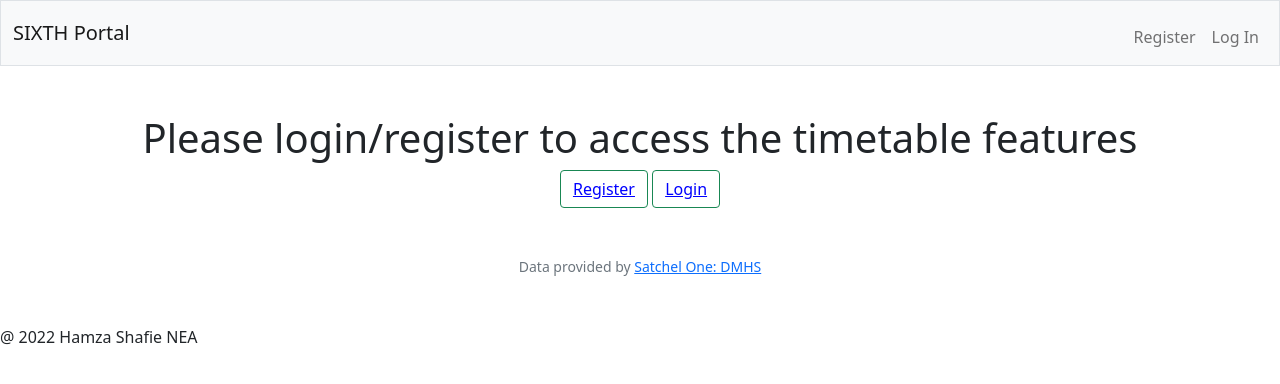
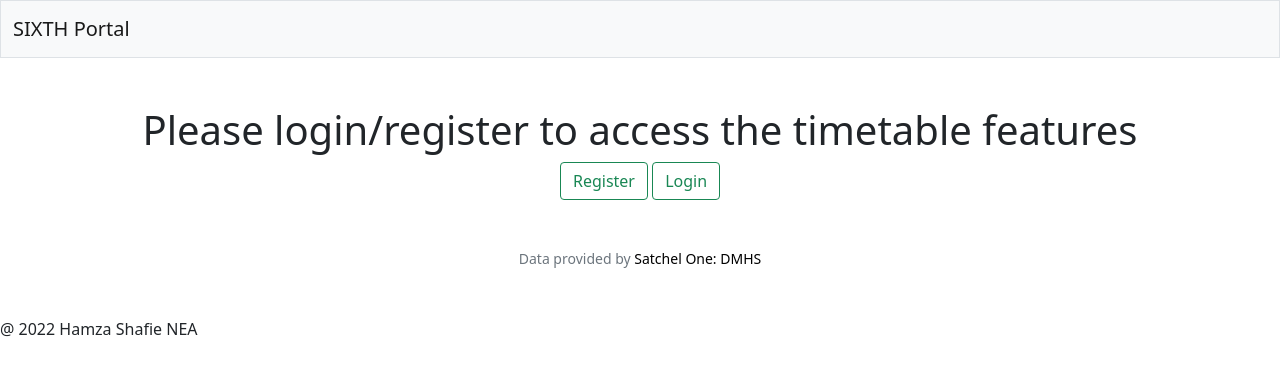
Before and after one commit to Hamza3149/NEA-2, a Flask app: page / in a window 1280 px wide. Shown: the top 384 px of the page. Run offline with Flask 2, Linux system fonts and the light colour scheme.

Commit message:
html update

```diff
--- a/app.py
+++ b/app.py
@@ -49,6 +49,8 @@ def logout():
 @app.route("/register", methods=["GET", "POST"])
 def register():
     session.clear()
+    if request.method == "GET":
+        return render_template("register.html")
     if request.method == "POST":
         username = request.form["username"]
         password = request.form["password"]
@@ -57,7 +59,7 @@ def register():
         existing_users = cursor.fetchall()
 
         if len(existing_users) > 0:
-            flash("That username already exists")
+            render_template("register.html", message = "That username already exists")
 
         cursor.execute("INSERT INTO users (username, password) VALUES (?,?)",(username, password))
         conn.commit()
@@ -65,11 +67,14 @@ def register():
         session["username"] = username
 
         return redirect("/home")
+
     return render_template("register.html")
 
 @app.route("/login", methods=["GET", "POST"])
 def login():
     session.clear()
+    if request.method == "GET":
+        return render_template("login.html")
     if request.method == "POST":
         username = request.form["username"]
         password = request.form["password"]
@@ -78,6 +83,5 @@ def login():
         if len(user) > 0 and user[0][2] == password:
             session["username"] = request.form["username"]
             return redirect("/home")
-
-        flash("Incorrect username or password!")
-    return render_template("login.html")
+        print("not valid")
+        return render_template("login.html",message = "Incorrect username or password!")
--- a/templates/index.html
+++ b/templates/index.html
@@ -1,53 +1,11 @@
-<!DOCTYPE html>
-<html lang="en">
-    <head>
-        <meta charset="utf-8">
-        <meta name="viewport" content="initial-scale=1, width=device-width">
-        <meta name="google-site-verification" content="rdEwXXFtMvjTHmrvf6MSdrYECg6T7xCZFCeCuCIReDM" />
-        <!-- http://getbootstrap.com/docs/5.1/ -->
-        <link crossorigin="anonymous" href="https://cdn.jsdelivr.net/npm/bootstrap@5.1.3/dist/css/bootstrap.min.css"
-         integrity="sha384-1BmE4kWBq78iYhFldvKuhfTAU6auU8tT94WrHftjDbrCEXSU1oBoqyl2QvZ6jIW3" rel="stylesheet">
-        <script crossorigin="anonymous" src="https://cdn.jsdelivr.net/npm/bootstrap@5.1.3/dist/js/bootstrap.bundle.min.js"
-        integrity="sha384-ka7Sk0Gln4gmtz2MlQnikT1wXgYsOg+OMhuP+IlRH9sENBO0LRn5q+8nbTov4+1p"></script>
-        <!-- https://favicon.io/emoji-favicons/money-bag/ -->
-        <link href="/static/favicon.ico" rel="icon">
-        <link href="/static/styles.css" rel="stylesheet">
-        <title>Sixth Portal: Home</title>
-    </head>
-    <body>
-        <nav class="bg-light border navbar navbar-expand-md navbar-light">
-            <div class="container-fluid">
-                <a class="navbar-brand" href="/"><span class="blue">S</span><span class="red">I</span><span class="yellow">X</span><span class="green">TH</span>
-                     <span class="red">Portal</span></a>
-                <button aria-controls="navbar" aria-expanded="false" aria-label="Toggle navigation" class="navbar-toggler" data-bs-target="#navbar" data-bs-toggle="collapse" type="button">
-                    <span class="navbar-toggler-icon"></span>
-                </button>
-                <div class="collapse navbar-collapse" id="navbar">
-                        <ul class="navbar-nav ms-auto mt-2">
-                            <li class="nav-item"><a class="nav-link" href="{{ url_for('register') }}">Register</a></li>
-                            <li class="nav-item"><a class="nav-link" href="{{ url_for('login') }}">Log In</a></li>
-                        </ul>
-                </div>
-            </div>
-        </nav>
+{% extends "layout.html" %}
+
+{% block main %}
         <main class="container-fluid py-5 text-center">
             <h1>Please login/register to access the timetable features</h1>
-            <button type="button" class="btn btn-outline-success and-all-other-classes">
-                <a href="{{ url_for('register') }}" style="color:blue"> Register </a>
-              </button>
-              <button type="button" class="btn btn-outline-success and-all-other-classes">
-                <a href="{{ url_for('login') }}" style="color:blue"> Login </a>
-              </button>
 
+            <button class="btn btn-outline-success and-all-other-classes" onclick="location.href= '/register'">Register</button>
 
+            <button class="btn btn-outline-success and-all-other-classes" onclick="location.href= '/login'">Login</button>
         </main>
-
-        <footer class="mb-5 small text-center text-muted">
-            Data provided by <a href="https://draytonmanor.satchelone.com/school/home">Satchel One: DMHS</a>
-        </footer>
-
-    </body>
-
-</html>
-
-@ 2022 Hamza Shafie NEA
+{% endblock %}
```
Also changed, not shown: templates/login.html (+3 -52 lines), data.db.
